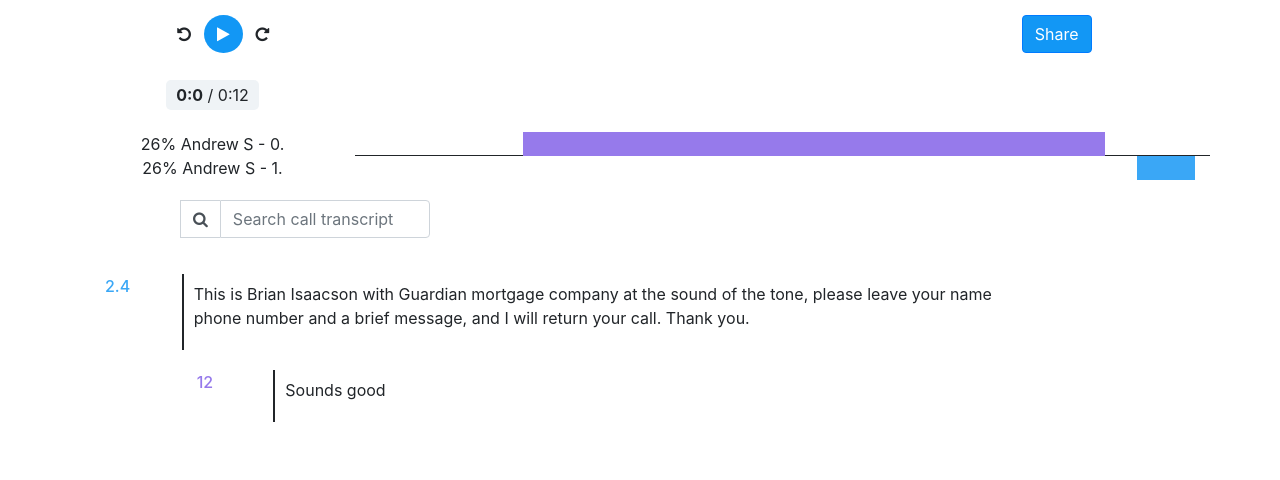
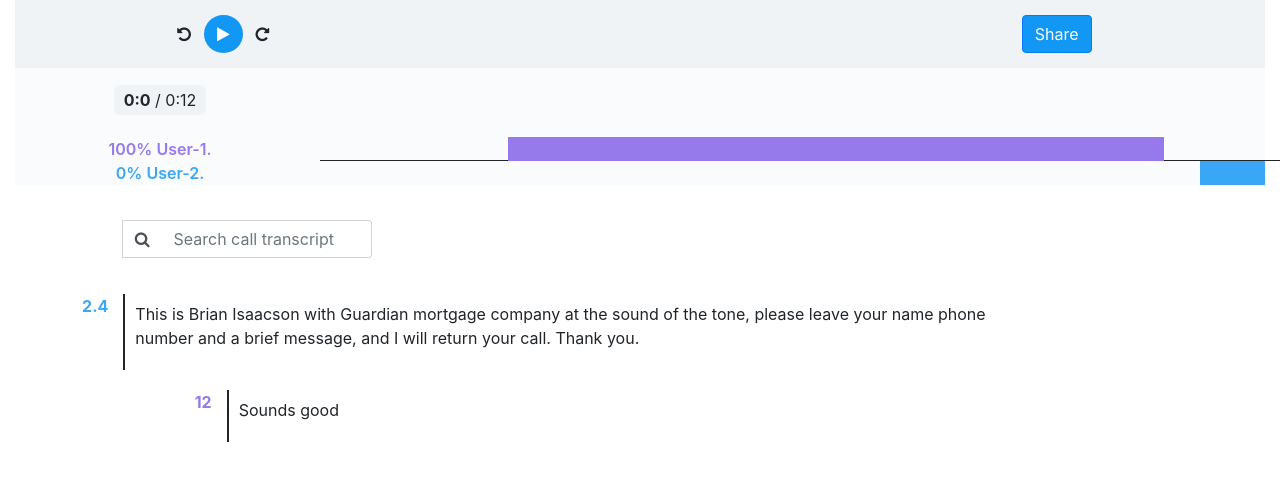
Before and after one commit to adewaskar/intel-conv, a React (Create React App) app: page / in a window 1280 px wide. Shown: the top 480 px of the page. Built offline with nearby package versions, Linux system fonts and the light colour scheme.

Commit message:
added time progress in waveform user area

```diff
--- a/src/components/Index.css
+++ b/src/components/Index.css
@@ -5,12 +5,13 @@
 .user-transcript.ind-0 .time{
     color: #3aa7f6;
     font-weight: 500;
-
+    text-align: right;
 }
 
 .user-transcript.ind-1 .time{
     color: #967aeb;
     font-weight: 500;
+    text-align: right;
 }
 
 .user-transcript.ind-0 .text{
@@ -57,8 +58,12 @@
 
 }
 
+.search-box input{
+    border-left: 0;
+}
+
 .search-transcript{
-    margin-top: 20px;
+    margin-top: 35px;
 }
 .word.search-text{
     background-color: yellow;
@@ -95,3 +100,21 @@
 .play-hover:hover{
     color: #1297f5;
 }
+
+.header{
+    background-color: #eff3f6;
+}
+
+.waveform{
+    background-color: #fafbfc;
+}
+
+.name-prog-0{
+    font-weight: 600;
+    color: #967aeb;;
+}
+
+.name-prog-1{
+    font-weight: 600;
+    color: #3aa7f6;;
+}
--- a/src/components/Main.js
+++ b/src/components/Main.js
@@ -31,7 +31,6 @@ export const Main = ({})=>
         },[]);
 
     audio.crossOrigin = 'anonymous';
-    const audioEl = useRef(null)
     return <div className="main">
         <div className="container-fluid">
             <Header player={player} setPlay={(play) => {
@@ -43,11 +42,12 @@ export const Main = ({})=>
                     audio.pause();
                 }
                 setPlayer({
-                    play:play
+                    play: play,
+                    currentTime:player.currentTime
                 })
             }}/>
         </div>
-        <div className="container">
+        <div className="container-fluid">
             <Waveform setCurrentTime={t => {
                 setPlayer({currentTime: t,play:true });
             }} currentTime={player.currentTime}  transcript={data} />
--- a/src/components/UserTranscript.js
+++ b/src/components/UserTranscript.js
@@ -7,7 +7,7 @@ export const UserTranscript = ({words,startTime,index,wordClick,currentTime,sear
         <div className="row">
             {index===1?<div className="col-md-1"></div>:null}
             <div className="col-md-1">
-                <div className="time">{startTime}</div>
+                <div className="time"><b>{startTime}</b></div>
             </div>
             <div className={`col-md-${index === 1 ? '10' : '9'} text`}>
                 {words.map(w => {
--- a/src/components/UserWave.js
+++ b/src/components/UserWave.js
@@ -4,23 +4,36 @@ import { Tile } from "./Tile";
 export const UserWave = ({transcript,total_time,index,setCurrentTime,currentTime})=>
 {
     const words = [];
+    const otherWords=[]
+    let totalUserTime = 0;
+    let totalOtherUserTime = 0;
     transcript.word_timings.forEach((w, i) => {
         let IND = i % 2 === 0 ? 0 : 1;
         if (IND === index)
         {
             words.push(...w);
         }
+        else {
+            otherWords.push(...w);
+        }
     })
+    words.forEach(w => {
+        totalUserTime += (w.endTime - w.startTime);
+    })
+    otherWords.forEach(w => {
+        totalOtherUserTime += (w.endTime - w.startTime);
+    })
+    const timeProgress = Math.round(totalUserTime / (totalUserTime + totalOtherUserTime));
+    console.log(totalUserTime,words,'words')
     const width = ((currentTime / total_time) * 100);
     return <div className="row">
         <div className="col-md-3">
-            26% Andrew S - {index}.
+            <span class={`name-prog-${index}`}>{ (timeProgress)*100}% User-{index+1}.</span>
       </div>
       <div  onClick={e => {
                 var rect = e.target.getBoundingClientRect();
                 var x = e.clientX - rect.left; //x position within the element.
                 const currentTime = (x / rect.width)*total_time;
-                console.log(currentTime,'currentTime')
                 // setCurrentTime(currentTime);
             }} className="col-md-9" style={{borderBottom:index===0?'1px solid':''}}>
             <div>
--- a/src/components/Waveform.js
+++ b/src/components/Waveform.js
@@ -1,12 +1,12 @@
 import { UserWave } from "./UserWave"
 
-export const Waveform = ({transcript,currentTime,setCurrentTime})=>
+export const Waveform = ({transcript,currentTime,setCurrentTime,index})=>
 {
     const D = JSON.parse(JSON.stringify(transcript));
     const total_time = D.word_timings.pop().pop().endTime;
     return <div className="waveform">
-        <div className="row" style={{marginBottom:'25px',marginTop:'15px'}}>
-            <div className="col-md-3">
+        <div className="row" style={{marginBottom:'25px',paddingTop:'20px'}}>
+            <div className="col-md-3" style={{borderBottom:index===0?'1px solid':''}}>
                 <span style={{padding:'5px 10px',background:'#eff3f6',borderRadius:'5px'}}><b>{secondsToHms(currentTime)}</b> / {secondsToHms(total_time)}</span>
             </div>
         </div>
```
